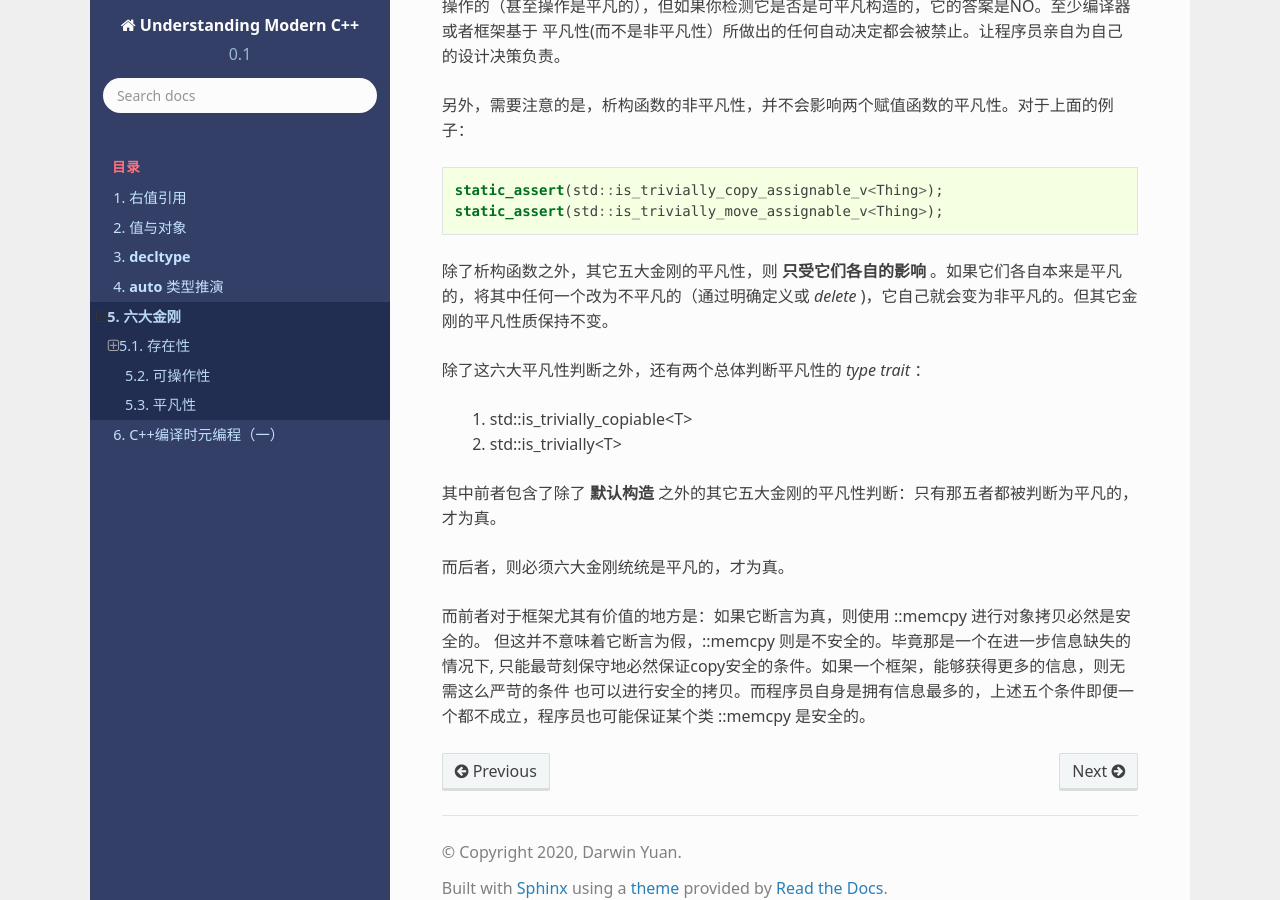
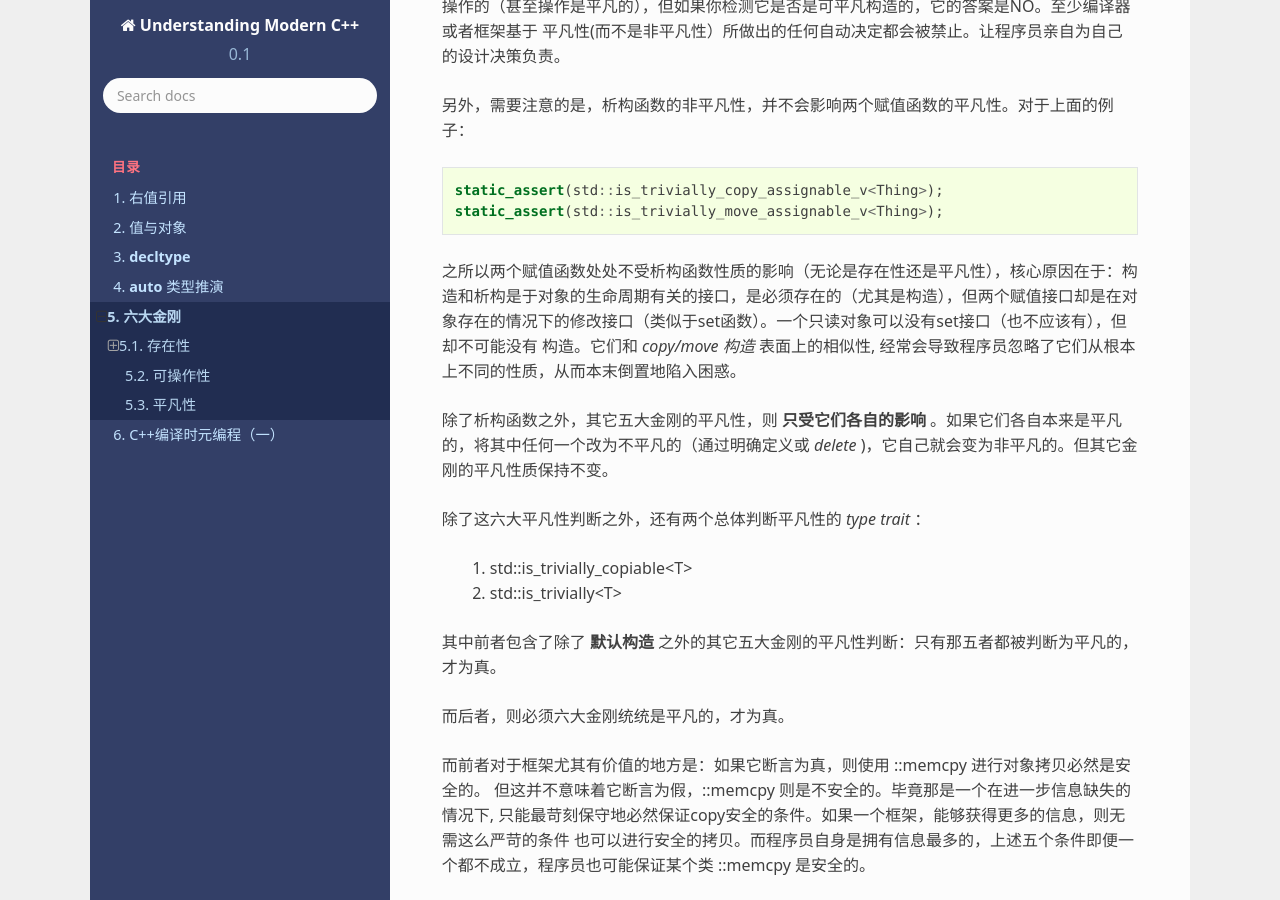
Before and after one commit to godsme/understand_modern_cpp, a Sphinx documentation site: the page built from docs/source/rule_of_6.rst, in a window 1280 px wide and 900 px high, scrolled down 9097 px. Built offline with Sphinx 7.4.7 and the Read the Docs theme 2.0.0, drawn with Linux system fonts in a browser that asks for light colours; formulas are drawn with MathJax 3.

Commit message:
added more contents

```diff
--- a/docs/source/rule_of_6.rst
+++ b/docs/source/rule_of_6.rst
@@ -439,6 +439,10 @@ move 赋值
    static_assert(std::is_trivially_move_assignable_v<Thing>);
 
 
+之所以两个赋值函数处处不受析构函数性质的影响（无论是存在性还是平凡性），核心原因在于：构造和析构是于对象的生命周期有关的接口，是必须存在的（尤其是构造），但两个赋值接口却是在对象存在的情况下的修改接口（类似于set函数）。一个只读对象可以没有set接口（也不应该有），但却不可能没有
+构造。它们和 `copy/move 构造` 表面上的相似性, 经常会导致程序员忽略了它们从根本上不同的性质，从而本末倒置地陷入困惑。
+
+
 除了析构函数之外，其它五大金刚的平凡性，则 **只受它们各自的影响** 。如果它们各自本来是平凡的，将其中任何一个改为不平凡的（通过明确定义或 `delete` )，它自己就会变为非平凡的。但其它金刚的平凡性质保持不变。
 
 
```
